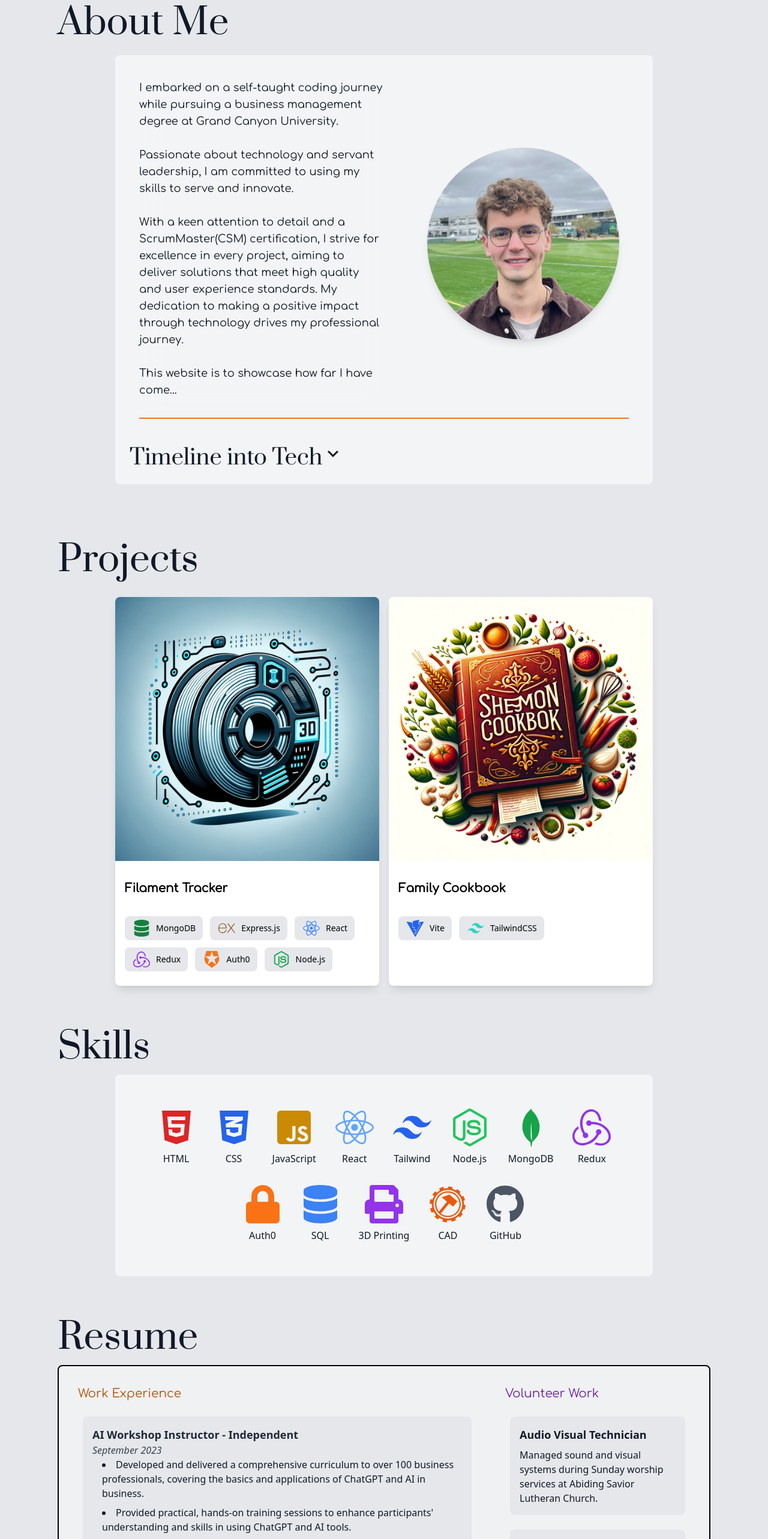
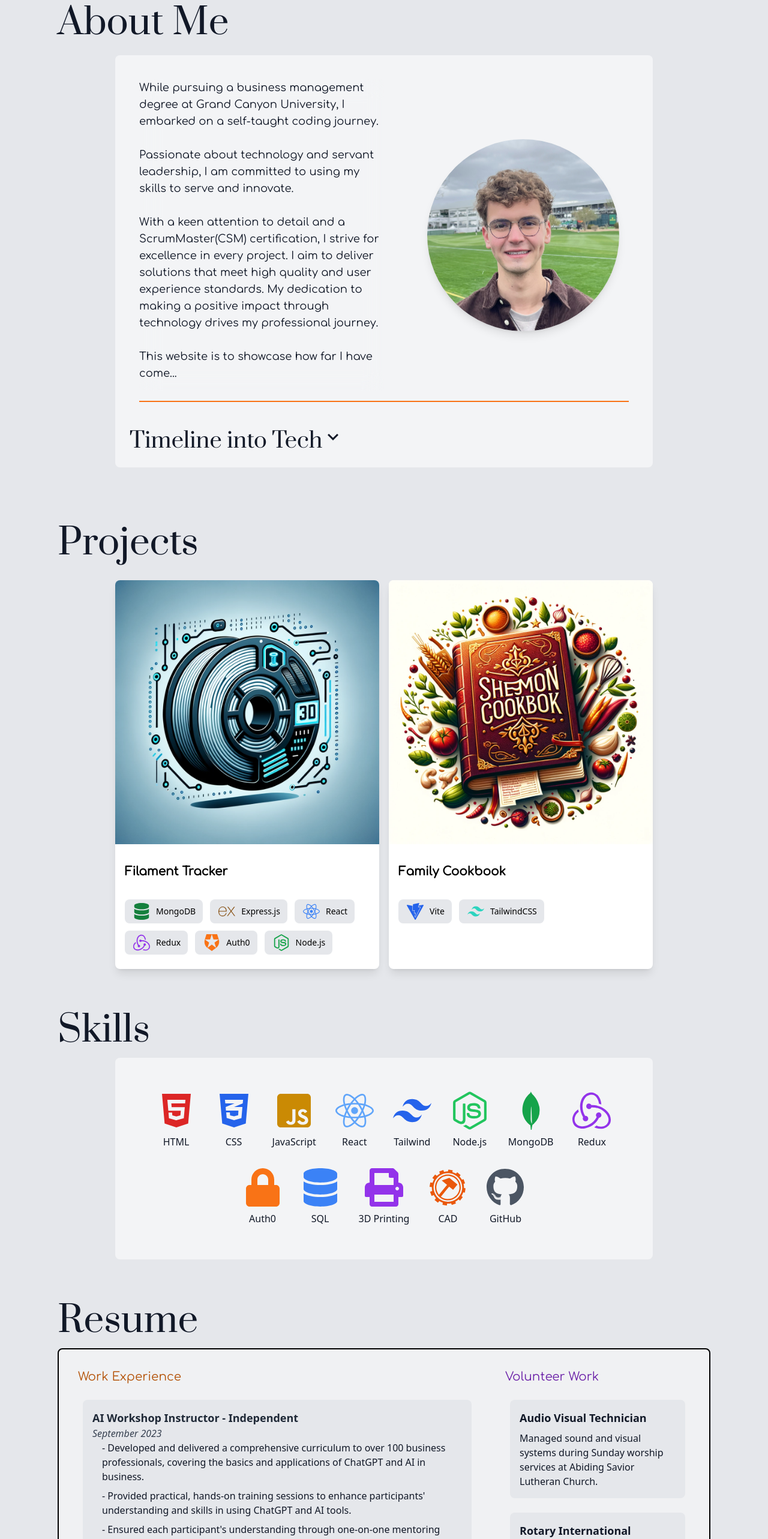
Before and after one commit to dans2177/Portfolio, a React (Create React App) app in the folder portfolio/: page / in a window 1280 px wide. Shown: the part 880-3445 px from the top of the page at 60% size. Built offline with nearby package versions, Linux system fonts and the light colour scheme; a web font is replaced by a local one.

Commit message:
Grammer corrections :-1:

```diff
--- a/portfolio/src/components/About.jsx
+++ b/portfolio/src/components/About.jsx
@@ -6,13 +6,13 @@ const sections = [
   {
     title: "The Spark in 7th Grade",
     description:
-      "I assembled my first 3D printer from a kit of hundreds of pieces back in 7th grade, technology has always been a hobby. What started as a playful hobby to create fidget toys (that my teachers weren't too fond of) evolved into something I would have a passion for.",
+      "I assembled my first 3D printer from a kit of hundreds of pieces in 7th grade; technology has always been a hobby of mine. What started as a playful hobby to create fidget toys (that my teachers weren't too fond of) evolved into something I would have a passion for.",
     imgSrc: "/Chapter_1.png",
   },
   {
     title: "The High School Chapter",
     description:
-      "In high school, I was recognized for my 3D printing knowledge and was asked to help set up our lab and develop a student lesson plan. But as COVID-19 hit, I pivoted, taking the lab's equipment home to produce and donate medical supplies.",
+      "In high school, I was recognized for my 3D printing knowledge and was asked to help set up our 3D printing lab and develop a student lesson plan. But as COVID-19 hit, I pivoted, taking the lab's equipment home to produce and donate medical supplies.",
     imgSrc: "/Chapter_2.png",
   },
   {
@@ -48,9 +48,8 @@ function About() {
 
               <div className=" dark:bg-opacity-10 backdrop-filter backdrop-blur-lg rounded-lg">
                 <h3 className="text-lg pb-4 font-comfortaa text-gray-900 dark:text-white">
-                  I embarked on
-                  a self-taught coding journey while pursuing a business
-                  management degree at Grand Canyon University.
+                  While pursuing a business management degree at Grand Canyon
+                  University, I embarked on a self-taught coding journey.
                   <br />
                   <br />
                   Passionate about technology and servant leadership, I am
@@ -58,8 +57,8 @@ function About() {
                   <br />
                   <br />
                   With a keen attention to detail and a ScrumMaster(CSM)
-                  certification, I strive for excellence in every project,
-                  aiming to deliver solutions that meet high quality and user
+                  certification, I strive for excellence in every project. I aim
+                  to deliver solutions that meet high quality and user
                   experience standards. My dedication to making a positive
                   impact through technology drives my professional journey.
                   <br />
--- a/portfolio/src/components/Contact.jsx
+++ b/portfolio/src/components/Contact.jsx
@@ -10,12 +10,9 @@ const Contact = () => {
       <div className="max-w-4xl mx-auto sm:justify-center sm:align-middle bg-white dark:bg-gray-900 p-6 rounded-lg shadow-xl">
         <div className="m-4">
           <p className="text-gray-900 dark:text-gray-200 font-comfortaa text-center text-lg sm:text-left pb-10">
-            I am currently availabe for new opportunities to work and grow in my
-            career. If you have a project you would like to discuss, or just
-            want to say hi, please feel free to contact me.
-            <br />
-            <br />
-            Feel free to reach out to me via my socails on the left!
+            I am currently available for new career opportunities to work and
+            grow. If you want to discuss a project or say hello, feel free to
+            contact me via my socials on the left, email, or call.
           </p>
 
           <div className="grid grid-cols-1 sm:grid-cols-2 gap-4 mx-auto ">
--- a/portfolio/src/components/Projects.jsx
+++ b/portfolio/src/components/Projects.jsx
@@ -57,7 +57,7 @@ function Projects() {
     {
       title: "Filament Tracker",
       description:
-        "( Full Stack ) Material monitoring solution for 3D printing enthusiasts to track and manage their filament supplies. It leverages MongoDB, Express.js, React, Redux, Auth0 and Node.js to ensure a responsive and intuitive user experience for efficient inventory management.",
+        "( Full Stack ) Material monitoring solution for 3D printing enthusiasts to track and manage their filament supplies. It leverages MongoDB, Express.js, React, Redux, Auth0, and Node.js to ensure a responsive and intuitive user experience for efficient inventory management.",
       imageUrl: "/Filament_Tracker.png",
       link: "https://github.com/dans2177/Box3D-Frontend",
       linkType: "github",
--- a/portfolio/src/components/Resume.jsx
+++ b/portfolio/src/components/Resume.jsx
@@ -43,12 +43,12 @@ function Resume() {
     {
       role: "Rotary International",
       details:
-        "Participated in events that provided a safe and inclusive space for children with unique needs.",
+        "Participated in events that provided a safe and inclusive space for children with special needs.",
     },
     {
       role: "The Banquet",
       details:
-        "Serving and preparing meals for homeless and low-income families, being someone that will listen to them.",
+        "Serving and preparing meals for homeless and low-income families, and provided a listening ear.",
     },
     {
       role: "Operation Christmas Child",
@@ -79,10 +79,10 @@ function Resume() {
       company: "Highest Health Chiropractic",
       period: "April - August 2023",
       tasks: [
-        "Tech Setup during Office Relocation: Coordinated the company's move to a new location, ensuring all tech equipment was set up for a seamless transition.",
-        "Going Paperless: Created a plan to switch to digital forms for all office paperwork and finished on schedule.",
-        "Data Management: Responsible for data entry tasks, ensuring high levels of accuracy across all systems.",
-        "Customer Interaction: Actively engaged with customers to provide professional service and address any concerns.",
+        "Assisted in ech setup during office relocation: Coordinated with the company to move to a new location, ensuring all tech equipment was set up for a seamless transition.",
+        "Going paperless: Created a plan to switch to digital forms for all office paperwork and finished on schedule.",
+        "Data management: Responsible for data entry tasks, ensuring high levels of accuracy across all systems.",
+        "Customer interaction: Actively engaged with customers to provide professional service and address any concerns.",
       ],
     },
     {
@@ -135,12 +135,12 @@ function Resume() {
                 </p>
                 <ul className="list-disc list-inside space-y-2">
                   {exp.tasks.map((task, taskIndex) => (
-                    <li
+                    <p
                       key={taskIndex}
                       className="text-gray-900 dark:text-gray-200 pl-4 max-w-3xl"
                     >
-                      {task}
-                    </li>
+                      - {task}
+                    </p>
                   ))}
                 </ul>
               </div>
```
